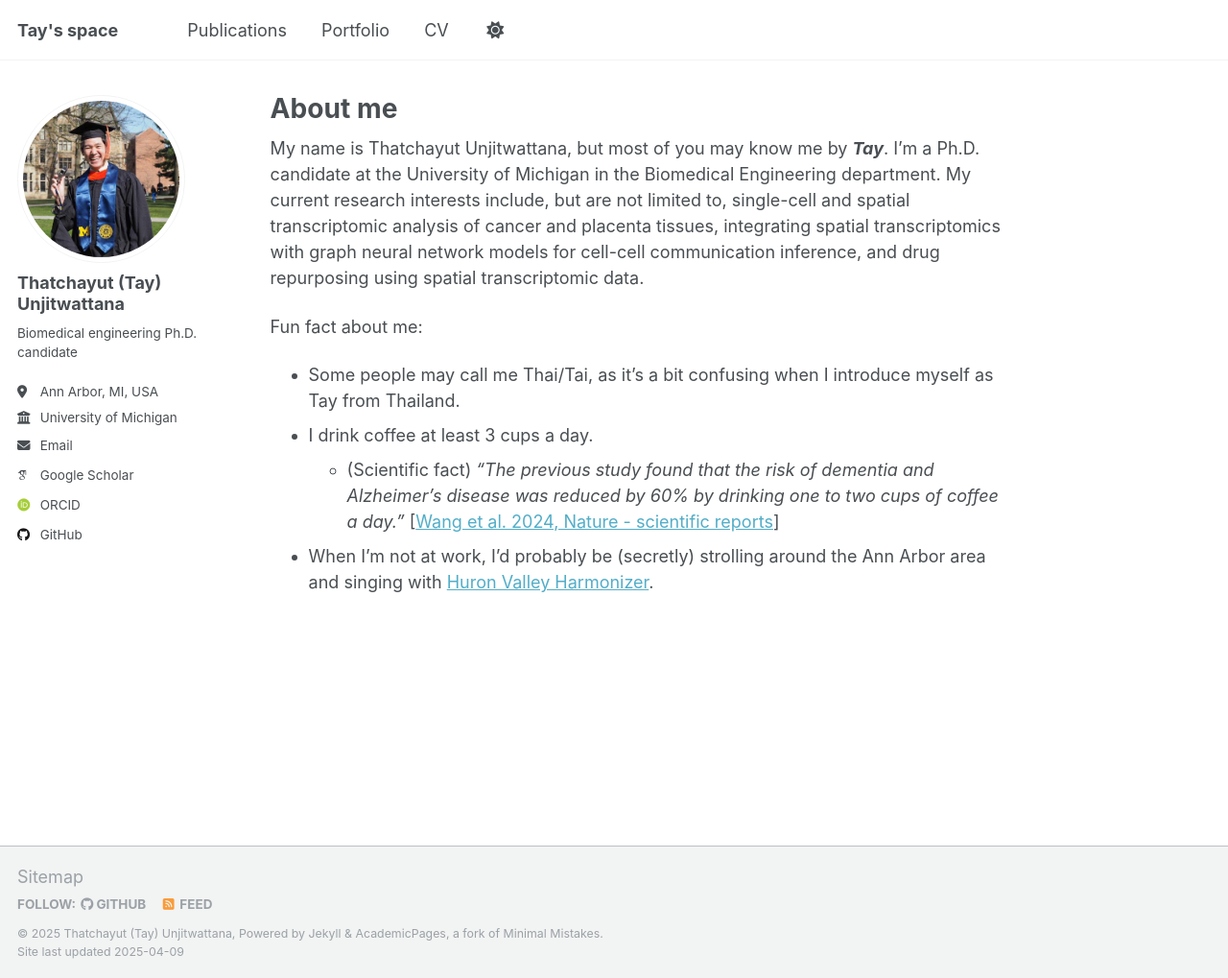
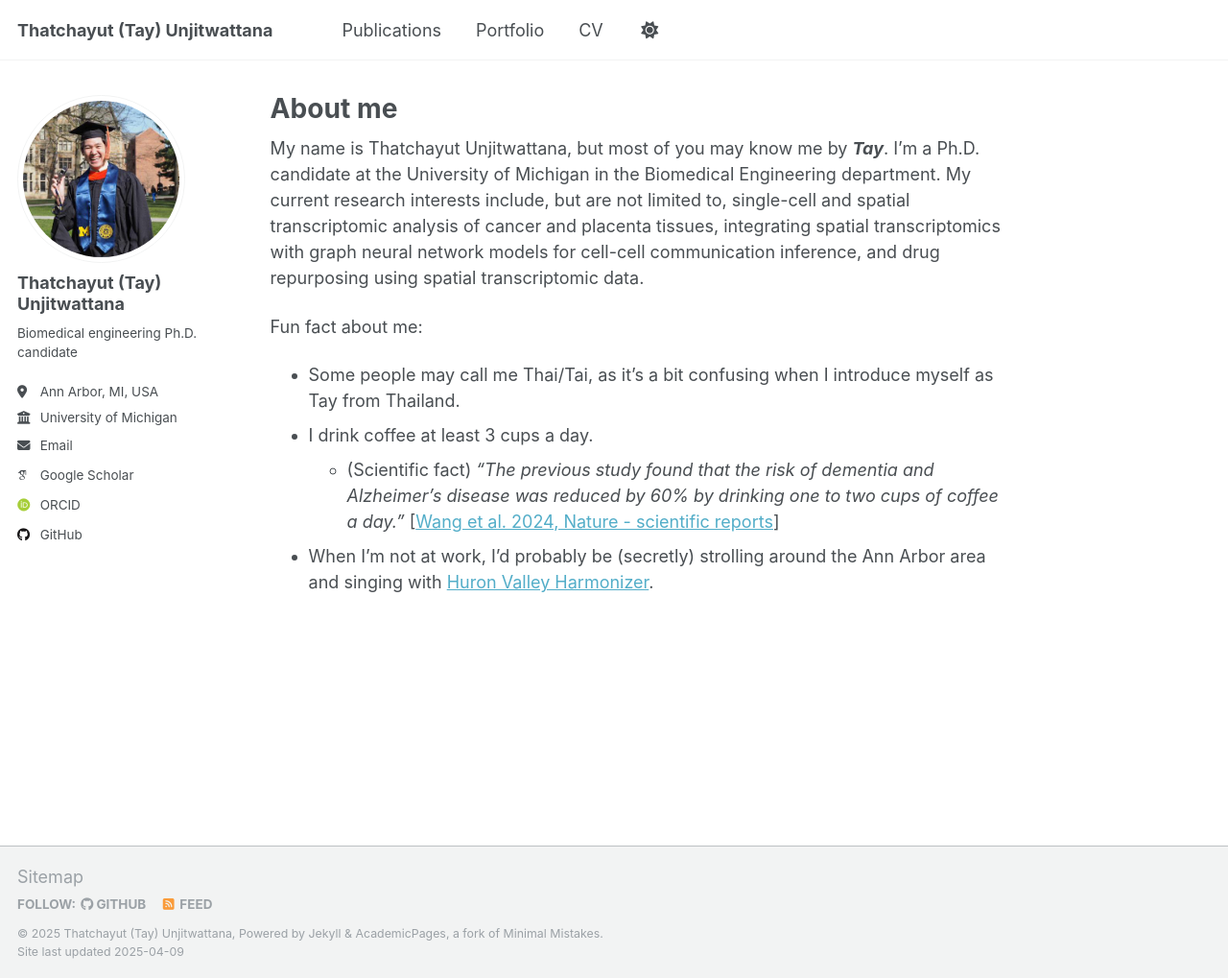
Before and after one commit to thatchayut/thatchayut.github.io, a Jekyll site: the page built from _pages/about.md, in a window 1280 px wide and 1019 px high. Shown: the whole window at 96% size. Built offline with Jekyll 4.4.1, drawn with Linux system fonts in a browser that asks for light colours; some web fonts are replaced.

Commit message:
Update _config.yml

```diff
--- a/_config.yml
+++ b/_config.yml
@@ -9,7 +9,7 @@
 # Basic Site Settings
 locale                   : "en-US"
 site_theme               : "default"
-title                    : "Tay's space"
+title                    : "Thatchayut (Tay) Unjitwattana"
 title_separator          : "-"
 name                     : &name "Thatchayut (Tay) Unjitwattana"
 description              : &description "personal description"
```
